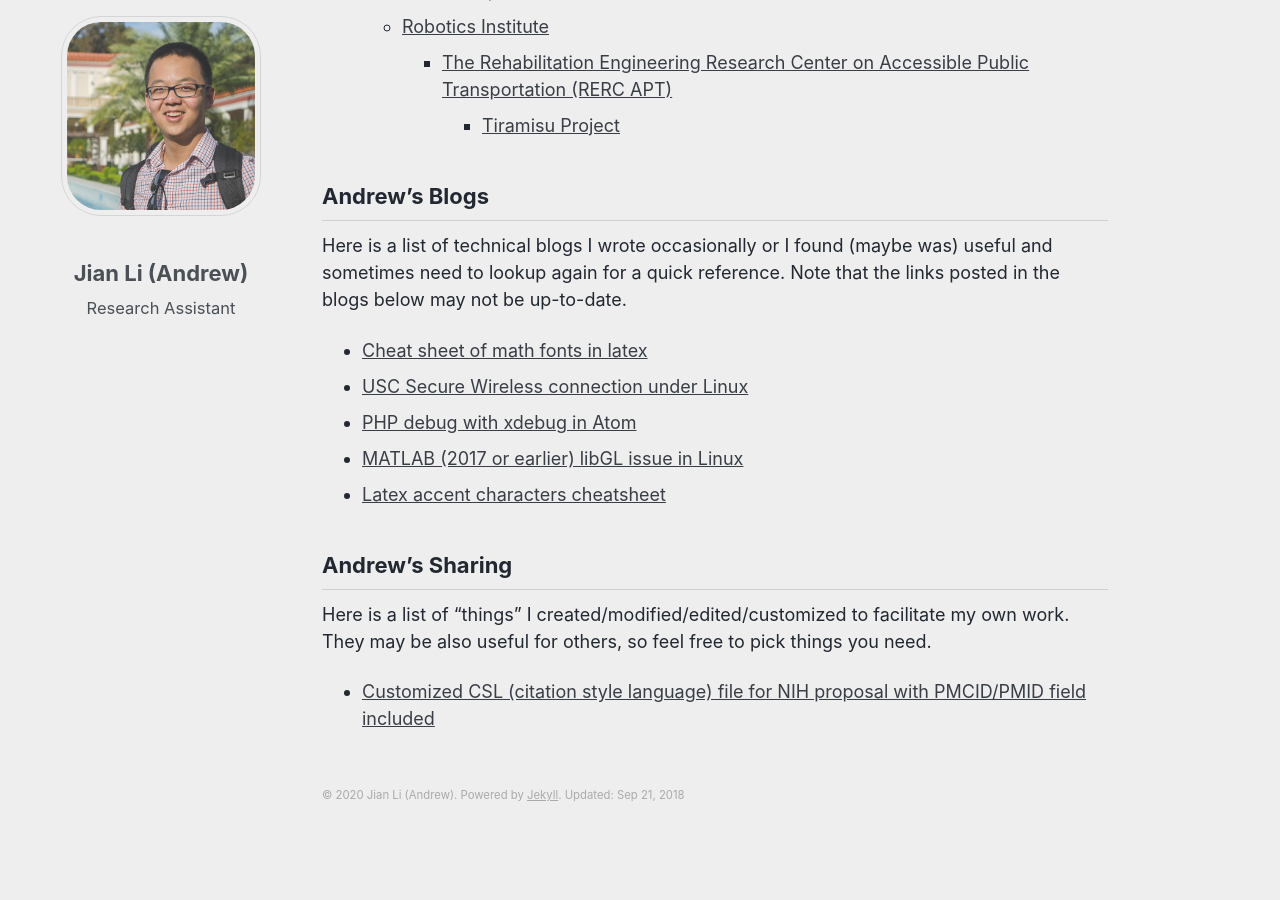
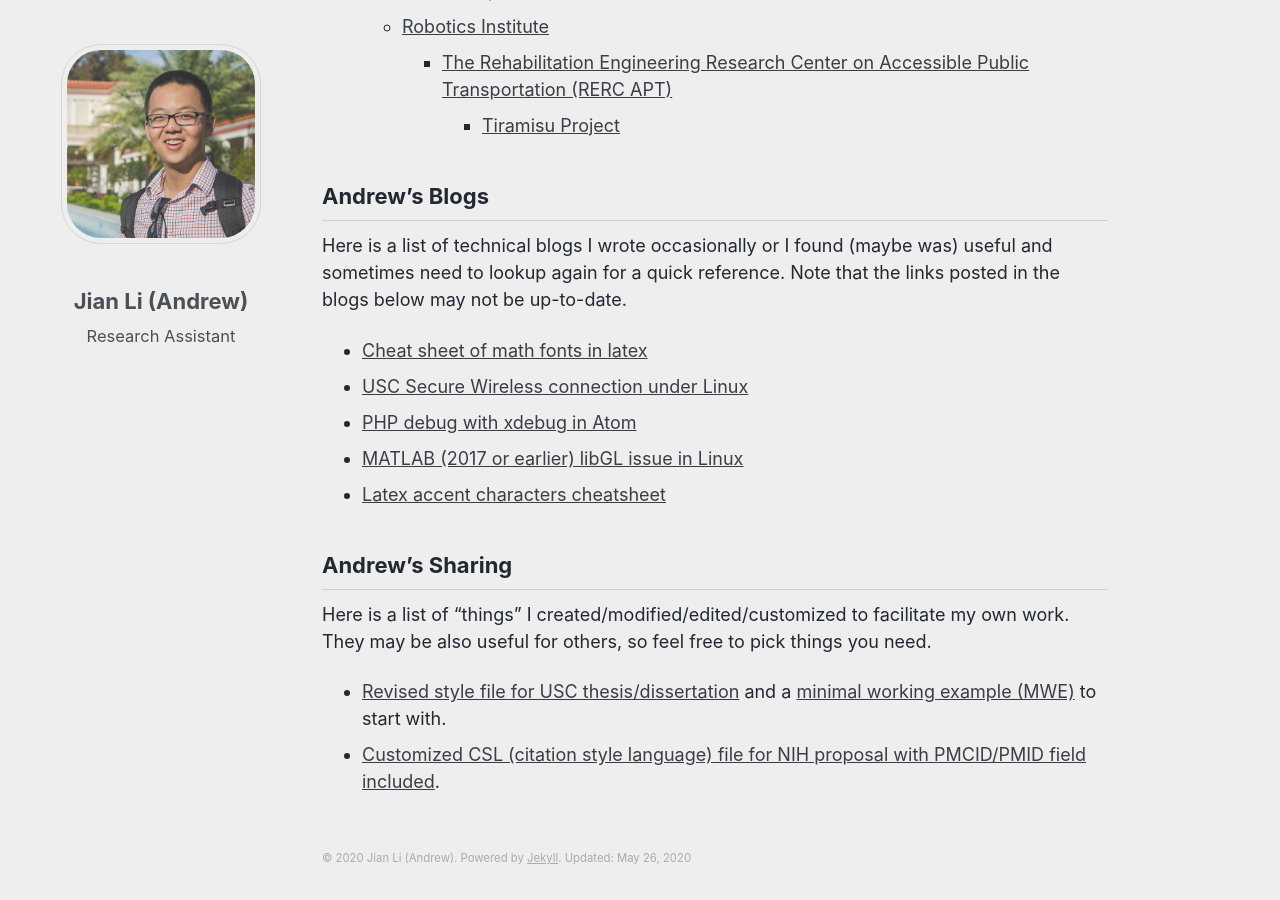
Before and after one commit to silencer1127/silencer1127.github.io, a Jekyll site: the page built from _pages/resources.md, in a window 1280 px wide and 900 px high, scrolled down 790 px. Built offline with Jekyll 4.4.1, drawn with Linux system fonts in a browser that asks for light colours; comment, search, counter and statistics services are not loaded; before the commit the page ends 1627 px from its top, so only the background shows below that.

Commit message:
added USC thesis style file and a MWE

```diff
--- a/_pages/resources.md
+++ b/_pages/resources.md
@@ -4,7 +4,7 @@ category: "main"
 permalink: /resources/
 layout: single
 author_profile: true
-date: 2018-09-21
+date: 2020-05-26
 ---
 
 *To save some memory here ...*
@@ -44,4 +44,5 @@ Here is a list of technical blogs I wrote occasionally or I found (maybe was) us
 
 Here is a list of "things" I created/modified/edited/customized to facilitate my own work. They may be also useful for others, so feel free to pick things you need.
 
-* [Customized CSL (citation style language) file for NIH proposal with PMCID/PMID field included](/files/csl/NIH_Proposal.csl)
+* [Revised style file for USC thesis/dissertation](/files/USC_thesis/USC_thesis.sty) and a [minimal working example (MWE)](/files/USC_thesis/main.tex) to start with.
+* [Customized CSL (citation style language) file for NIH proposal with PMCID/PMID field included](/files/csl/NIH_Proposal.csl).
```
Also changed, not shown: _pages/publication.md (+1 -1 lines), 2 other files.
